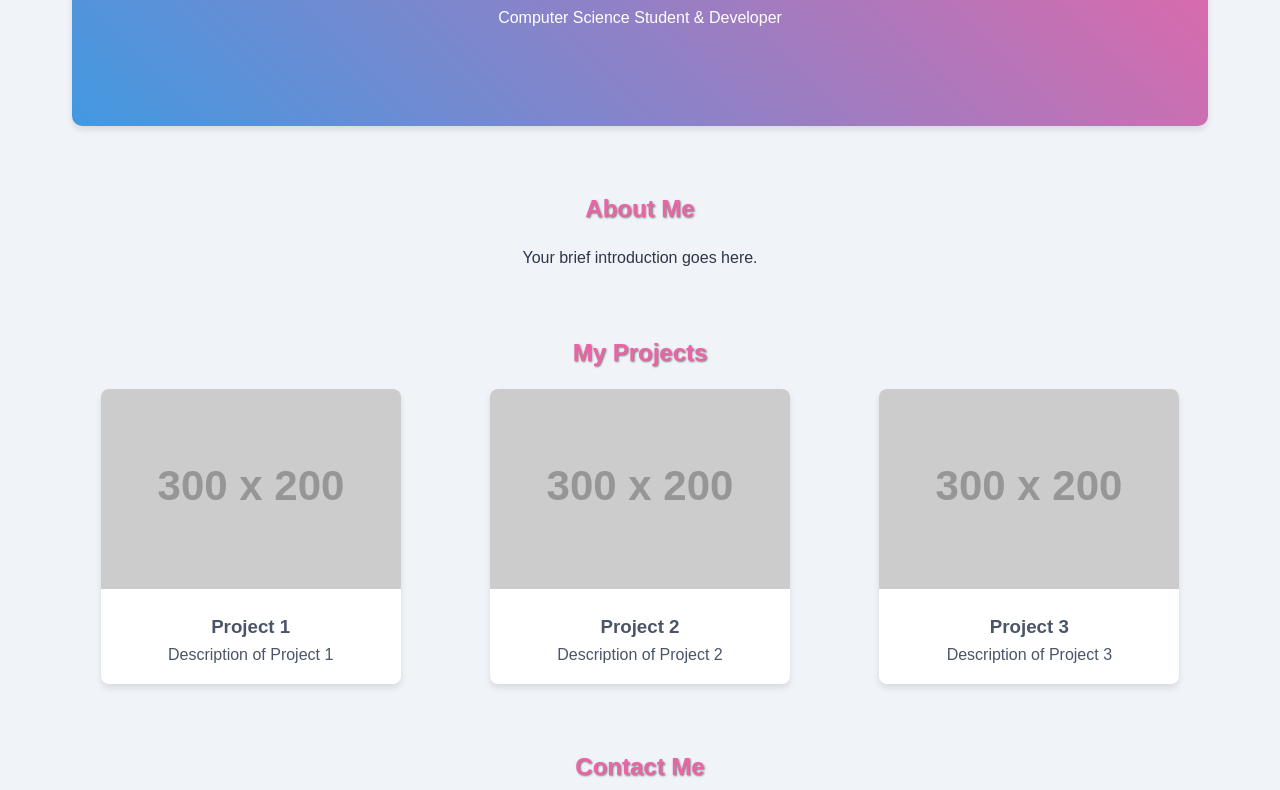
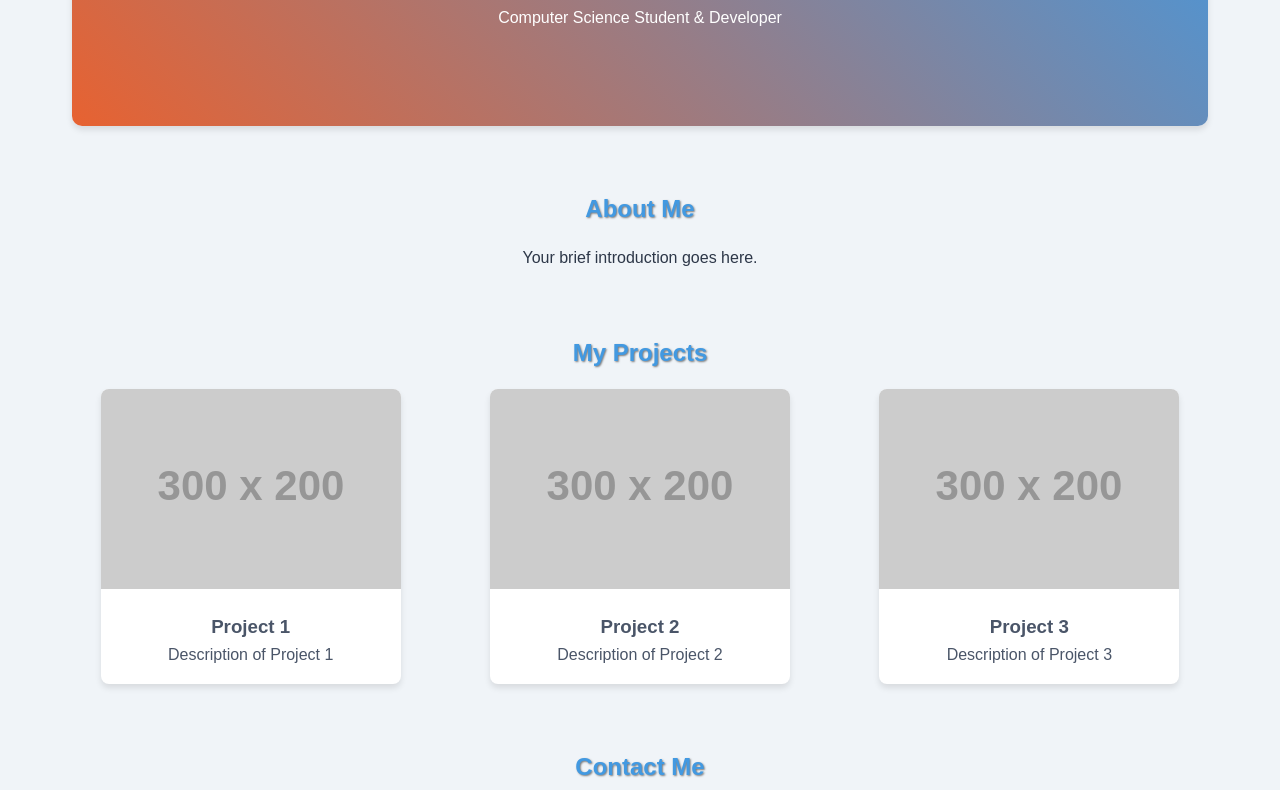
Before and after one commit to Alex-James04/Alex-James04.github.io, a plain HTML site: page index.html in a window 1280 px wide. Shown: the part 208-998 px from the top of the page. Drawn offline with Linux system fonts and the light colour scheme; placeholder pictures from the web are drawn by us.

Commit message:
Update styles.css

```diff
--- a/styles.css
+++ b/styles.css
@@ -1,6 +1,6 @@
 :root {
-    --primary-color: #4299E1;
-    --secondary-color: #ED64A6;
+    --primary-color: #e76231;
+    --secondary-color: #4299E1;
     --text-color: #2D3748;
     --background-color: #F0F4F8;
     --card-background: #FFFFFF;
```
